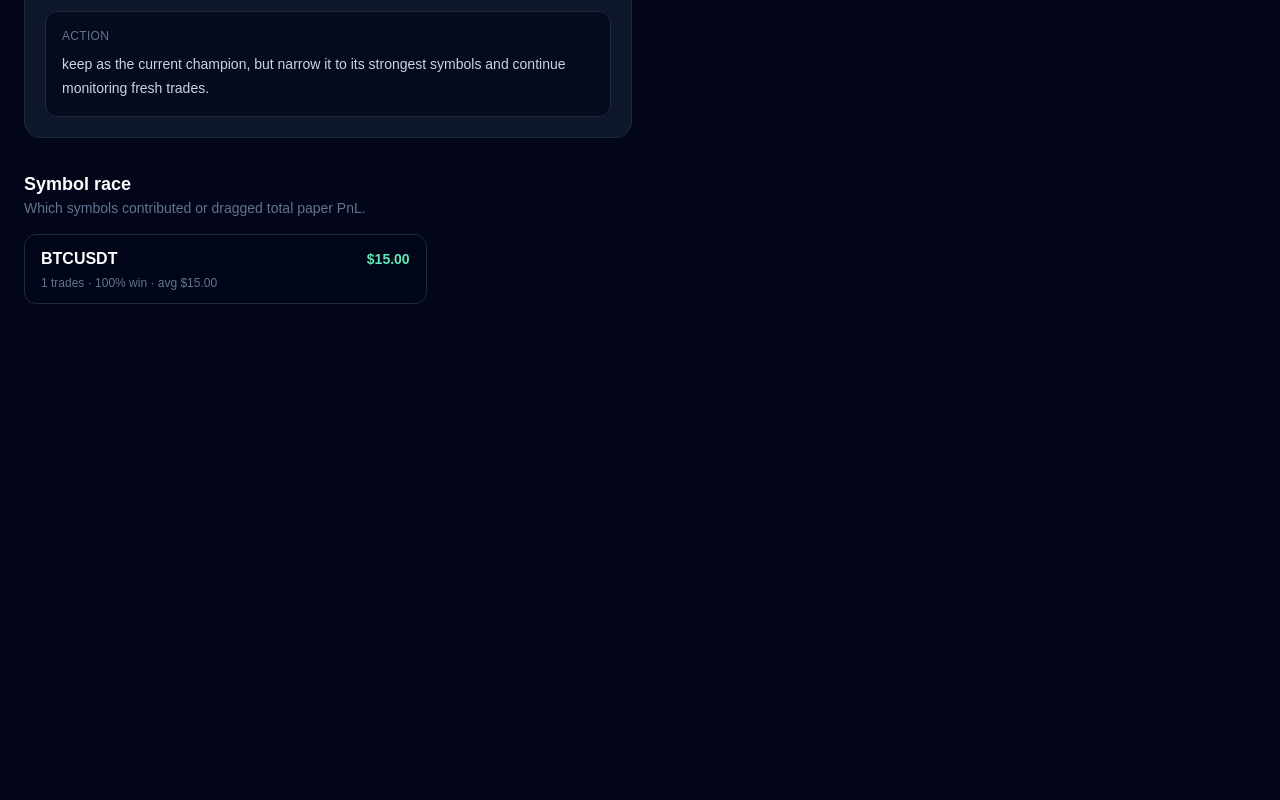
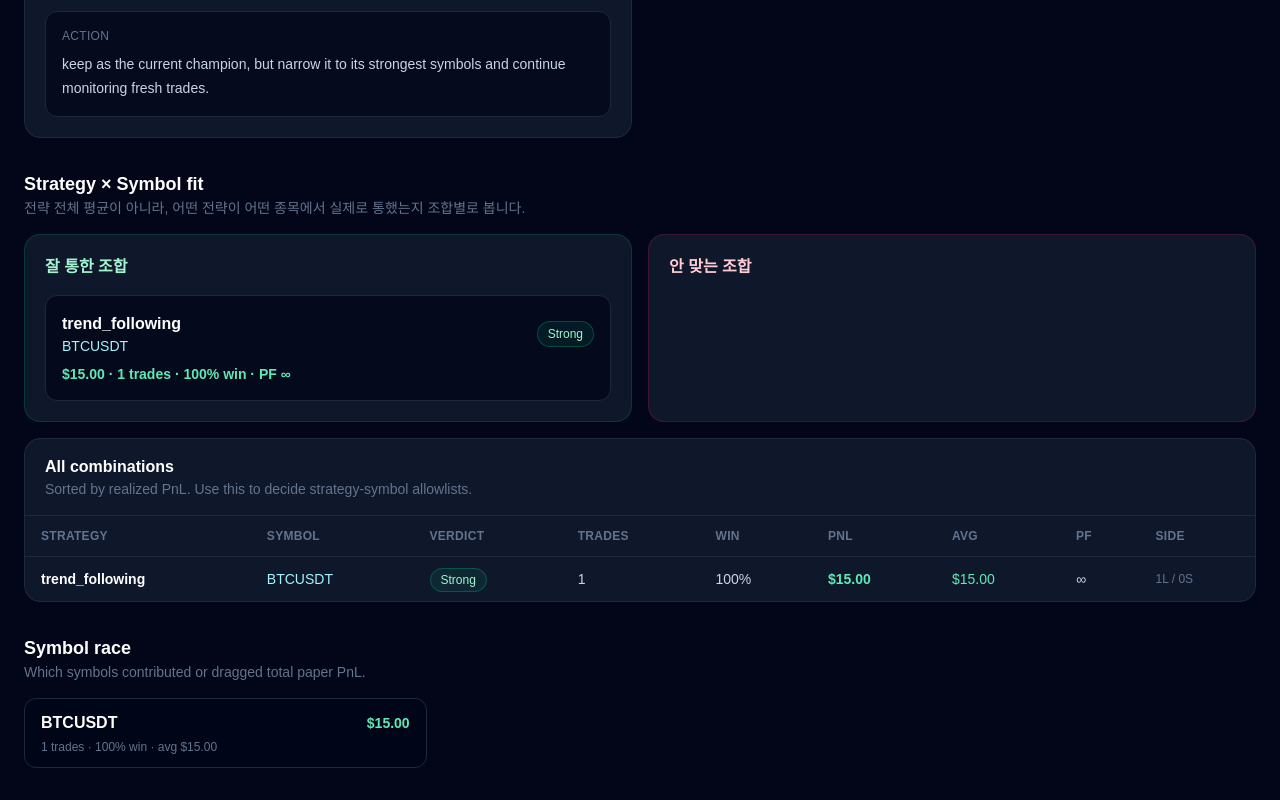
Before and after one commit to nimnusmik/quant_trade_dashboard, a Next.js app: page /strategies in a window 1280 px wide. Shown: the part 1111-1911 px from the top of the page. Before the commit the page ends 1447 px from the top, so only its background shows below. Built offline with nearby package versions, Linux system fonts and the light colour scheme.

Commit message:
feat: add strategy symbol fit matrix

```diff
--- a/app/strategies/page.tsx
+++ b/app/strategies/page.tsx
@@ -1,16 +1,21 @@
 import { AppShell } from "@/components/AppShell";
 import { StrategyCompetitionPanel } from "@/components/StrategyCompetitionPanel";
-import { calculateStrategyLeaderboard, calculateSymbolLeaderboard } from "@/lib/strategyPerformance";
+import {
+  calculateStrategyLeaderboard,
+  calculateStrategySymbolMatrix,
+  calculateSymbolLeaderboard,
+} from "@/lib/strategyPerformance";
 import { loadDashboardTrades } from "@/lib/trades";
 
 export default async function StrategiesPage() {
   const trades = await loadDashboardTrades();
   const strategies = calculateStrategyLeaderboard(trades);
   const symbols = calculateSymbolLeaderboard(trades);
+  const pairs = calculateStrategySymbolMatrix(trades);
 
   return (
     <AppShell>
-      <StrategyCompetitionPanel strategies={strategies} symbols={symbols} />
+      <StrategyCompetitionPanel strategies={strategies} symbols={symbols} pairs={pairs} />
     </AppShell>
   );
 }
--- a/components/StrategyCompetitionPanel.tsx
+++ b/components/StrategyCompetitionPanel.tsx
@@ -1,5 +1,5 @@
 import { formatCurrency, formatPercent } from "@/lib/format";
-import type { StrategyPerformance, SymbolPerformance } from "@/lib/types";
+import type { StrategyPerformance, StrategySymbolPerformance, SymbolPerformance } from "@/lib/types";
 
 function formatProfitFactor(value: number): string {
   if (!Number.isFinite(value)) {
@@ -107,12 +107,130 @@ function SymbolPill({ symbol }: { symbol: SymbolPerformance }) {
   );
 }
 
+function verdictColor(verdict: StrategySymbolPerformance["verdict"]): string {
+  if (verdict === "Strong") {
+    return "border-emerald-500/30 bg-emerald-500/10 text-emerald-200";
+  }
+  if (verdict === "Promising") {
+    return "border-cyan-500/30 bg-cyan-500/10 text-cyan-200";
+  }
+  if (verdict === "Weak") {
+    return "border-rose-500/30 bg-rose-500/10 text-rose-200";
+  }
+  return "border-slate-700 bg-slate-950 text-slate-200";
+}
+
+function StrategySymbolMatrix({ pairs }: { pairs: StrategySymbolPerformance[] }) {
+  const strongPairs = pairs.filter((pair) => pair.verdict === "Strong" || pair.verdict === "Promising");
+  const weakPairs = [...pairs].reverse().filter((pair) => pair.verdict === "Weak");
+
+  return (
+    <section className="space-y-4">
+      <div>
+        <h3 className="text-lg font-semibold text-white">Strategy × Symbol fit</h3>
+        <p className="text-sm text-slate-500">
+          전략 전체 평균이 아니라, 어떤 전략이 어떤 종목에서 실제로 통했는지 조합별로 봅니다.
+        </p>
+      </div>
+
+      <div className="grid gap-4 xl:grid-cols-2">
+        <div className="rounded-2xl border border-emerald-500/20 bg-slate-900 p-5">
+          <h4 className="font-semibold text-emerald-200">잘 통한 조합</h4>
+          <div className="mt-4 space-y-3">
+            {strongPairs.slice(0, 12).map((pair) => (
+              <div key={`${pair.strategy}-${pair.symbol}`} className="rounded-xl border border-slate-800 bg-slate-950/80 p-4">
+                <div className="flex flex-col gap-2 sm:flex-row sm:items-center sm:justify-between">
+                  <div>
+                    <p className="font-semibold text-white">{pair.strategy}</p>
+                    <p className="text-sm text-cyan-200">{pair.symbol}</p>
+                  </div>
+                  <span className={`rounded-full border px-2.5 py-1 text-xs ${verdictColor(pair.verdict)}`}>
+                    {pair.verdict}
+                  </span>
+                </div>
+                <p className={`mt-2 text-sm font-semibold ${pnlColor(pair.totalRealizedPnl)}`}>
+                  {formatCurrency(pair.totalRealizedPnl)} · {pair.trades} trades · {formatPercent(pair.winRate)} win · PF {formatProfitFactor(pair.profitFactor)}
+                </p>
+              </div>
+            ))}
+          </div>
+        </div>
+
+        <div className="rounded-2xl border border-rose-500/20 bg-slate-900 p-5">
+          <h4 className="font-semibold text-rose-200">안 맞는 조합</h4>
+          <div className="mt-4 space-y-3">
+            {weakPairs.slice(0, 12).map((pair) => (
+              <div key={`${pair.strategy}-${pair.symbol}`} className="rounded-xl border border-slate-800 bg-slate-950/80 p-4">
+                <div className="flex flex-col gap-2 sm:flex-row sm:items-center sm:justify-between">
+                  <div>
+                    <p className="font-semibold text-white">{pair.strategy}</p>
+                    <p className="text-sm text-cyan-200">{pair.symbol}</p>
+                  </div>
+                  <span className={`rounded-full border px-2.5 py-1 text-xs ${verdictColor(pair.verdict)}`}>
+                    {pair.verdict}
+                  </span>
+                </div>
+                <p className={`mt-2 text-sm font-semibold ${pnlColor(pair.totalRealizedPnl)}`}>
+                  {formatCurrency(pair.totalRealizedPnl)} · {pair.trades} trades · {formatPercent(pair.winRate)} win · PF {formatProfitFactor(pair.profitFactor)}
+                </p>
+              </div>
+            ))}
+          </div>
+        </div>
+      </div>
+
+      <div className="overflow-hidden rounded-2xl border border-slate-800 bg-slate-900">
+        <div className="border-b border-slate-800 px-5 py-4">
+          <h4 className="font-semibold text-white">All combinations</h4>
+          <p className="text-sm text-slate-500">Sorted by realized PnL. Use this to decide strategy-symbol allowlists.</p>
+        </div>
+        <div className="overflow-x-auto">
+          <table className="min-w-full text-left">
+            <thead className="text-xs uppercase tracking-wide text-slate-500">
+              <tr>
+                <th className="px-4 py-3">Strategy</th>
+                <th className="px-4 py-3">Symbol</th>
+                <th className="px-4 py-3">Verdict</th>
+                <th className="px-4 py-3">Trades</th>
+                <th className="px-4 py-3">Win</th>
+                <th className="px-4 py-3">PnL</th>
+                <th className="px-4 py-3">Avg</th>
+                <th className="px-4 py-3">PF</th>
+                <th className="px-4 py-3">Side</th>
+              </tr>
+            </thead>
+            <tbody>
+              {pairs.map((pair) => (
+                <tr key={`${pair.strategy}-${pair.symbol}`} className="border-t border-slate-800">
+                  <td className="px-4 py-3 text-sm font-semibold text-white">{pair.strategy}</td>
+                  <td className="px-4 py-3 text-sm text-cyan-200">{pair.symbol}</td>
+                  <td className="px-4 py-3 text-sm">
+                    <span className={`rounded-full border px-2.5 py-1 text-xs ${verdictColor(pair.verdict)}`}>{pair.verdict}</span>
+                  </td>
+                  <td className="px-4 py-3 text-sm text-slate-300">{pair.trades}</td>
+                  <td className="px-4 py-3 text-sm text-slate-300">{formatPercent(pair.winRate)}</td>
+                  <td className={`px-4 py-3 text-sm font-semibold ${pnlColor(pair.totalRealizedPnl)}`}>{formatCurrency(pair.totalRealizedPnl)}</td>
+                  <td className={`px-4 py-3 text-sm ${pnlColor(pair.averagePnl)}`}>{formatCurrency(pair.averagePnl)}</td>
+                  <td className="px-4 py-3 text-sm text-slate-300">{formatProfitFactor(pair.profitFactor)}</td>
+                  <td className="px-4 py-3 text-xs text-slate-500">{pair.sides.long}L / {pair.sides.short}S</td>
+                </tr>
+              ))}
+            </tbody>
+          </table>
+        </div>
+      </div>
+    </section>
+  );
+}
+
 export function StrategyCompetitionPanel({
   strategies,
   symbols,
+  pairs,
 }: {
   strategies: StrategyPerformance[];
   symbols: SymbolPerformance[];
+  pairs: StrategySymbolPerformance[];
 }) {
   const best = strategies[0];
   const worst = strategies.at(-1);
@@ -195,6 +313,8 @@ export function StrategyCompetitionPanel({
         </div>
       </section>
 
+      <StrategySymbolMatrix pairs={pairs} />
+
       <section className="space-y-4">
         <div>
           <h3 className="text-lg font-semibold text-white">Symbol race</h3>
--- a/lib/strategyPerformance.ts
+++ b/lib/strategyPerformance.ts
@@ -1,4 +1,4 @@
-import type { StrategyPerformance, SymbolPerformance, Trade, TradeSide } from "@/lib/types";
+import type { StrategyPerformance, StrategySymbolPerformance, SymbolPerformance, Trade, TradeSide } from "@/lib/types";
 
 const DEFAULT_SIDE_COUNTS: Record<TradeSide, number> = { long: 0, short: 0 };
 
@@ -70,6 +70,58 @@ export function calculateSymbolLeaderboard(trades: Trade[]): SymbolPerformance[]
   }
 
   return rankSymbols(Array.from(bySymbol.values()));
+}
+
+export function calculateStrategySymbolMatrix(trades: Trade[]): StrategySymbolPerformance[] {
+  const byPair = new Map<string, StrategySymbolPerformance>();
+
+  for (const trade of trades) {
+    if (trade.status !== "closed" || trade.realizedPnl === undefined) {
+      continue;
+    }
+
+    const strategy = trade.strategy ?? "Unknown";
+    const key = `${strategy}::${trade.symbol}`;
+    const current = byPair.get(key) ?? {
+      strategy,
+      symbol: trade.symbol,
+      trades: 0,
+      wins: 0,
+      losses: 0,
+      winRate: 0,
+      totalRealizedPnl: 0,
+      averagePnl: 0,
+      profitFactor: 0,
+      grossWin: 0,
+      grossLoss: 0,
+      sides: { ...DEFAULT_SIDE_COUNTS },
+      verdict: "Mixed",
+    };
+
+    current.trades += 1;
+    current.totalRealizedPnl += trade.realizedPnl;
+    current.sides[trade.side] += 1;
+    if (trade.realizedPnl > 0) {
+      current.wins += 1;
+      current.grossWin += trade.realizedPnl;
+    } else {
+      current.losses += 1;
+      current.grossLoss += Math.abs(trade.realizedPnl);
+    }
+
+    current.winRate = current.trades > 0 ? current.wins / current.trades : 0;
+    current.averagePnl = current.trades > 0 ? current.totalRealizedPnl / current.trades : 0;
+    current.profitFactor = calculateProfitFactor(current.grossWin, current.grossLoss);
+    current.verdict = getPairVerdict(current);
+    byPair.set(key, current);
+  }
+
+  return Array.from(byPair.values()).sort((a, b) => (
+    b.totalRealizedPnl - a.totalRealizedPnl ||
+    b.profitFactor - a.profitFactor ||
+    a.strategy.localeCompare(b.strategy) ||
+    a.symbol.localeCompare(b.symbol)
+  ));
 }
 
 function createMutableStrategy(strategy: string): MutableStrategyPerformance {
@@ -198,6 +250,19 @@ function getVerdict(strategy: StrategyPerformance, rankIndex: number): string {
   return "Weak / needs filtering";
 }
 
+function getPairVerdict(pair: StrategySymbolPerformance): StrategySymbolPerformance["verdict"] {
+  if (pair.totalRealizedPnl > 0 && pair.profitFactor >= 1.5 && pair.winRate >= 0.4) {
+    return "Strong";
+  }
+  if (pair.totalRealizedPnl > 0) {
+    return "Promising";
+  }
+  if (pair.totalRealizedPnl < 0 && pair.profitFactor < 1) {
+    return "Weak";
+  }
+  return "Mixed";
+}
+
 function getSuggestedAction(strategy: StrategyPerformance, rankIndex: number): string {
   if (rankIndex === 0 && strategy.totalRealizedPnl > 0) {
     return "keep as the current champion, but narrow it to its strongest symbols and continue monitoring fresh trades.";
--- a/lib/types.ts
+++ b/lib/types.ts
@@ -137,3 +137,13 @@ export type SymbolPerformance = {
   totalRealizedPnl: number;
   averagePnl: number;
 };
+
+export type StrategySymbolPerformance = SymbolPerformance & {
+  strategy: string;
+  losses: number;
+  profitFactor: number;
+  grossWin: number;
+  grossLoss: number;
+  sides: Record<TradeSide, number>;
+  verdict: "Strong" | "Promising" | "Mixed" | "Weak";
+};
```
Also changed, not shown: 1 other file (tests, documents, lock files or other folders).
